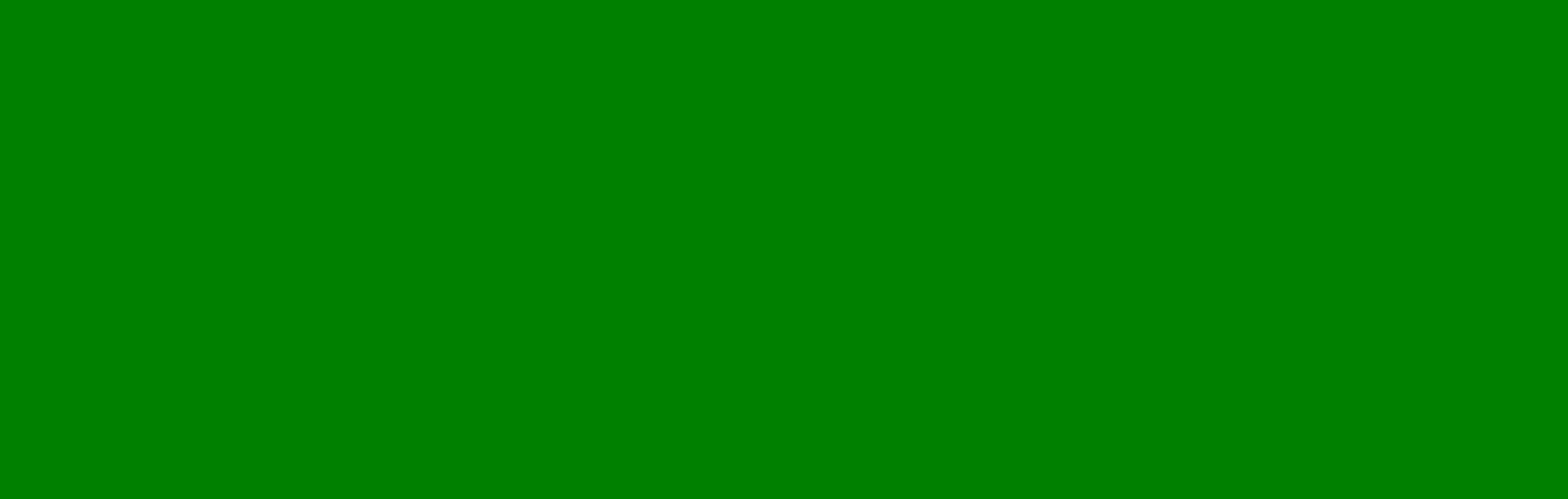
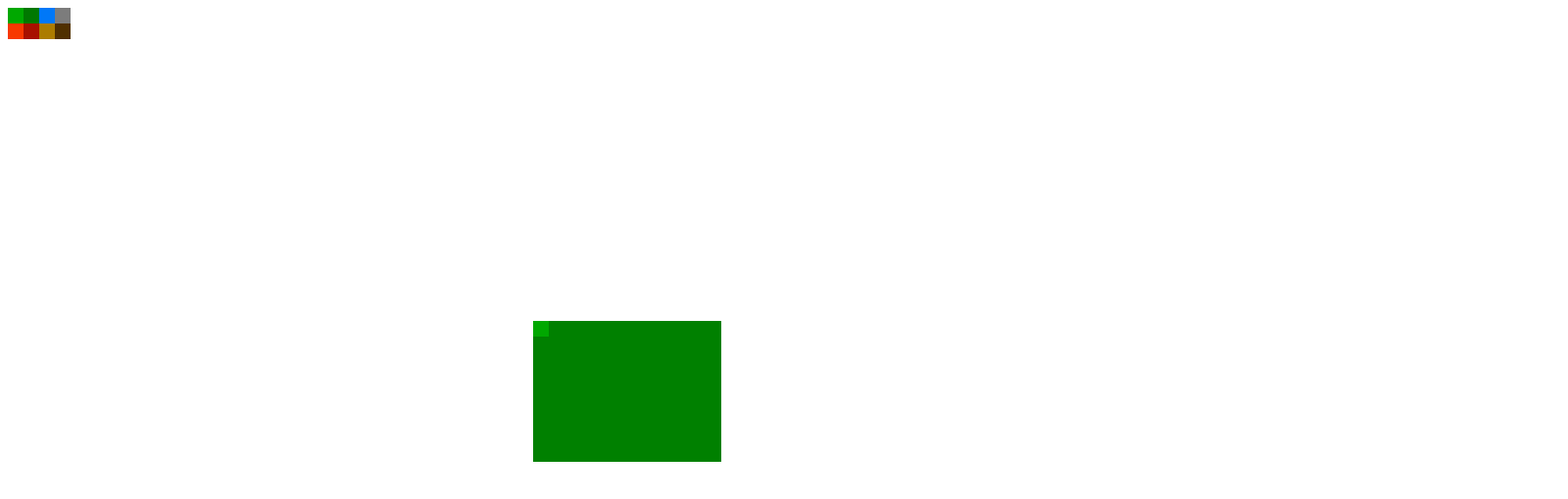
Before and after one commit to IsPrism/moss-adventure, a plain HTML site: page index.html in a window 1280 px wide. Shown: the whole page at 98% size, 1600 px wide, since content can reach past the window. Drawn offline with Linux system fonts and the light colour scheme.

Commit message:
Update index.html

```diff
--- a/index.html
+++ b/index.html
@@ -7,7 +7,7 @@
 </head>
 
 <body>
-<canvas id="canvas" width="1600" height="900"></canvas>
+<canvas id="canvas" width="192" height="144"></canvas>
 </body>
 <script src="world.js"></script>
 <script src="chunks.js"></script>
--- a/style.css
+++ b/style.css
@@ -2,8 +2,8 @@ canvas {
     padding: 0;
     margin: auto;
     display: block;
-    width: 1600;
-    height: 900;
+    width: 192;
+    height: 144;
     position: absolute;
     top: 0;
     bottom: 0;
```
